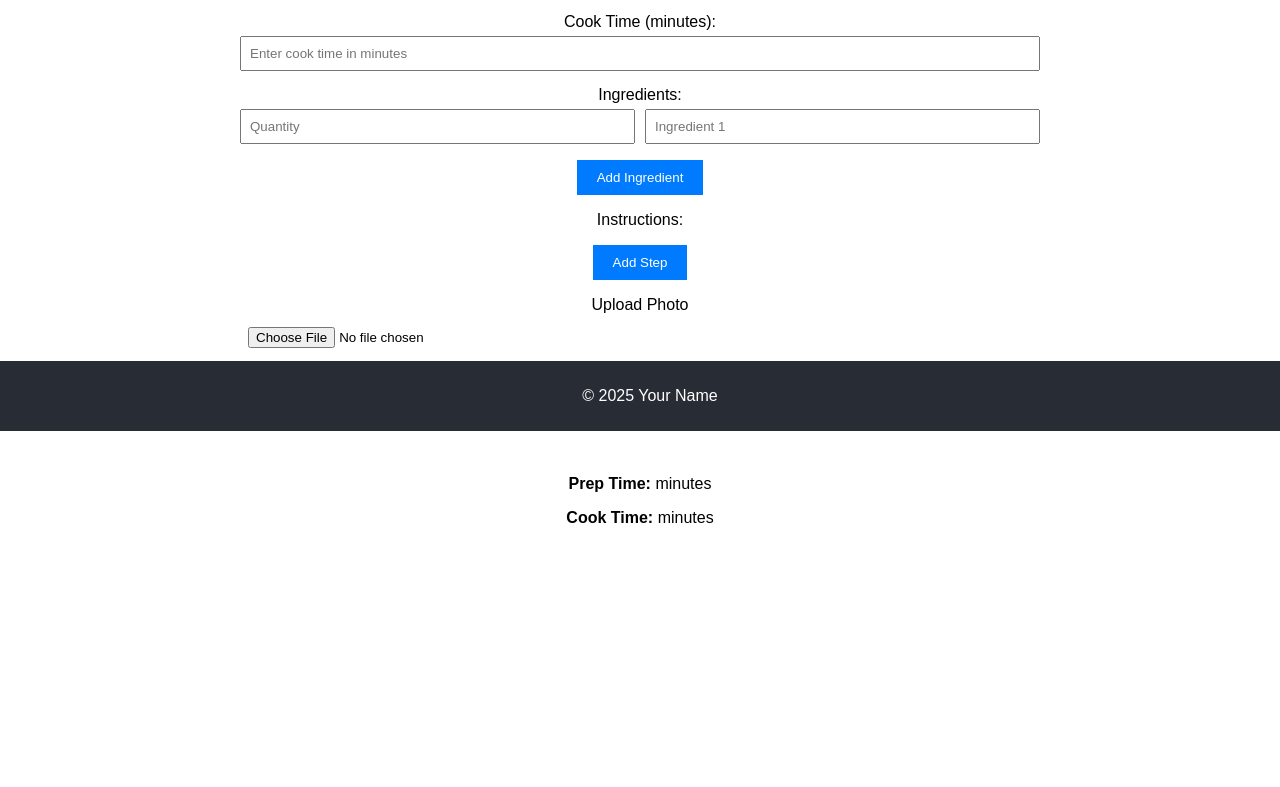
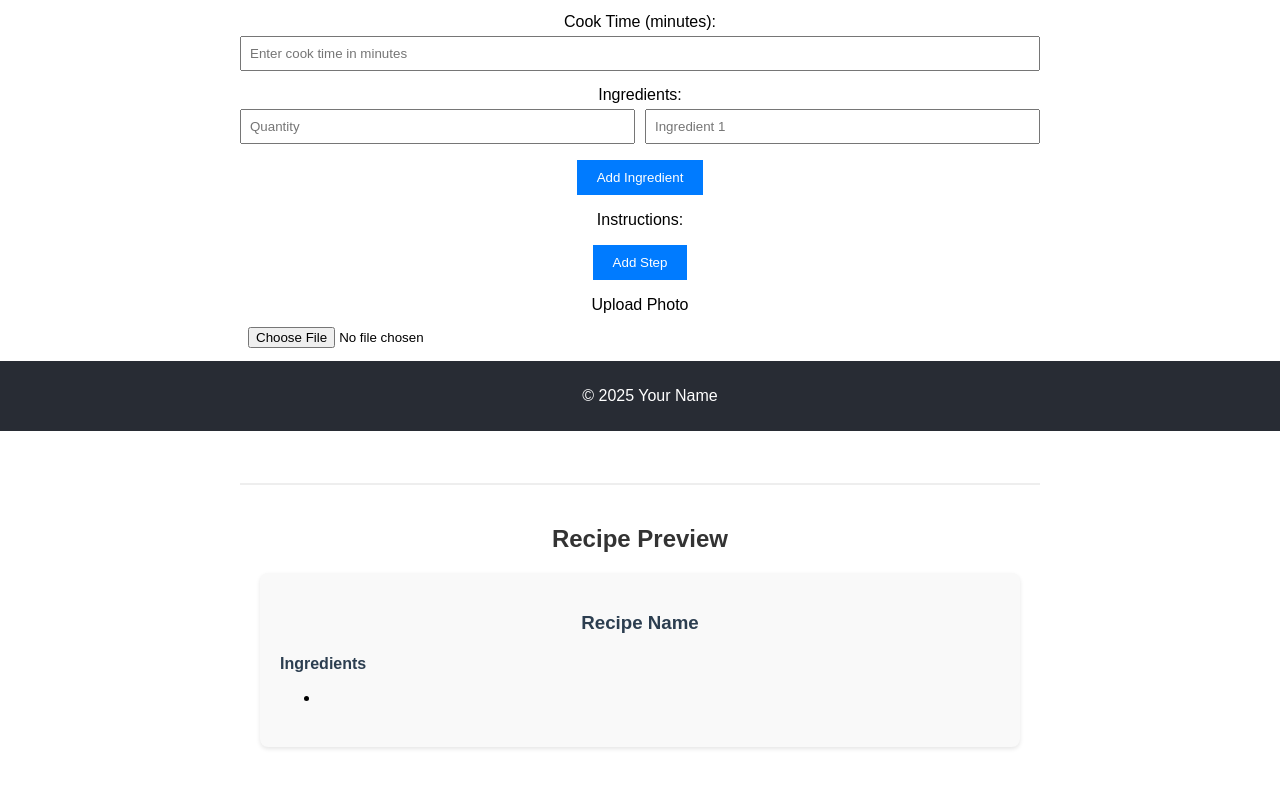
Before and after one commit to Seanl686/1-2_Group10_FrontendUI, a React (Vite) app in the folder responsive-recipe-website/: page /create-recipe in a window 1280 px wide. Shown: the part 369-1156 px from the top of the page. Before the commit the page ends 1036 px from the top, so only its background shows below. Built offline with nearby package versions, Linux system fonts and the light colour scheme.

Commit message:
Enhance CreateRecipe component: add recipe preview section with dynamic display of title, times, ingredients, and instructions; improve layout styling for better user experience

```diff
--- a/responsive-recipe-website/src/components/CreateRecipe.jsx
+++ b/responsive-recipe-website/src/components/CreateRecipe.jsx
@@ -299,13 +299,58 @@ function CreateRecipe() {
             )}
         </div>
       </form>
-      <div className="recipe-times">
-        <p><strong>Prep Time:</strong> {formData.prepTime} minutes</p>
-        <p><strong>Cook Time:</strong> {formData.cookTime} minutes</p>
-        {formData.totalTime && (
-            <p><strong>Total Time:</strong> {formData.totalTime} minutes</p>
-        )}
+
+{/* Recipe Preview Section */}
+<div className="recipe-preview">
+  <h2>Recipe Preview</h2>
+  <div className="preview-content">
+    <h3>{formData.title || 'Recipe Name'}</h3>
+
+    <div className="preview-times">
+  {formData.prepTime && formData.prepTime !== '0' && (
+    <p><strong>Prep Time:</strong> {formData.prepTime} minutes</p>
+  )}
+  {formData.cookTime && formData.cookTime !== '0' && (
+    <p><strong>Cook Time:</strong> {formData.cookTime} minutes</p>
+  )}
+  {formData.prepTime && formData.cookTime && (
+    <p>
+      <strong>Total Time:</strong> {parseInt(formData.prepTime) + parseInt(formData.cookTime)} minutes
+    </p>
+  )}
+</div>
+
+    {formData.ingredients.length > 0 && (
+      <div className="preview-ingredients">
+        <h4>Ingredients</h4>
+        <ul>
+          {formData.ingredients.map((ingredient, index) => (
+            <li key={`preview-ing-${index}`}>
+              {ingredient.quantity} {ingredient.name}
+            </li>
+          ))}
+        </ul>
       </div>
+    )}
+
+    {formData.instructions.length > 0 && (
+      <div className="preview-instructions">
+        <h4>Instructions</h4>
+        <ol>
+          {formData.instructions.map((instruction, index) => (
+            <li key={`preview-inst-${index}`}>{instruction}</li>
+          ))}
+        </ol>
+      </div>
+    )}
+
+    {preview && (
+      <div className="preview-image">
+        <img src={preview} alt={`Preview of ${formData.title}`} />
+      </div>
+    )}
+  </div>
+</div>
     </div>
   );
 }
--- a/responsive-recipe-website/src/styles/CreateRecipe.css
+++ b/responsive-recipe-website/src/styles/CreateRecipe.css
@@ -109,7 +109,7 @@ button:hover {
     gap: 1rem;
     margin-top: 2rem;
     justify-content: center;  /* Center the buttons */
-    align-items: center;     /* Vertically align buttons */
+    align-items: baseline;
 }
 
 .delete-btn {
@@ -136,3 +136,84 @@ button:hover {
     text-align: center;
     margin-top: 2rem;
 }
+
+.recipe-preview {
+  margin-top: 40px;
+  padding: 20px;
+  border-top: 2px solid #eee;
+}
+
+.recipe-preview h2 {
+  text-align: center;
+  color: #333;
+  margin-bottom: 20px;
+}
+
+.preview-content {
+  max-width: 800px;
+  margin: 0 auto;
+  padding: 20px;
+  background-color: #f9f9f9;
+  border-radius: 8px;
+  box-shadow: 0 2px 4px rgba(0,0,0,0.1);
+}
+
+.preview-content h3 {
+  text-align: center;
+  color: #2c3e50;
+  margin-bottom: 15px;
+}
+
+.preview-times {
+  text-align: center;
+  margin-bottom: 20px;
+}
+
+.preview-ingredients,
+.preview-instructions {
+  margin-bottom: 20px;
+  text-align: left;  /* Add this */
+}
+
+.preview-ingredients h4,
+.preview-instructions h4 {
+  color: #2c3e50;
+  margin-bottom: 10px;
+  text-align: left;  /* Add this */
+}
+
+.preview-ingredients ul,
+.preview-instructions ol {
+  padding-left: 20px;
+  text-align: left;  /* Add this */
+  margin-left: 20px; /* Add this for better list indentation */
+}
+
+.preview-ingredients li,
+.preview-instructions li {
+  margin-bottom: 5px;
+  text-align: left;  /* Add this */
+  padding-left: 10px; /* Add this for better list item spacing */
+}
+
+.preview-image {
+  text-align: center;
+  margin-top: 20px;
+}
+
+.preview-image img {
+  max-width: 100%;
+  max-height: 300px;
+  border-radius: 8px;
+  box-shadow: 0 2px 4px rgba(0,0,0,0.1);
+}
+
+@media (max-width: 768px) {
+  .preview-content {
+    padding: 15px;
+  }
+
+  .preview-image img {
+    max-height: 200px;
+  }
+}
```
